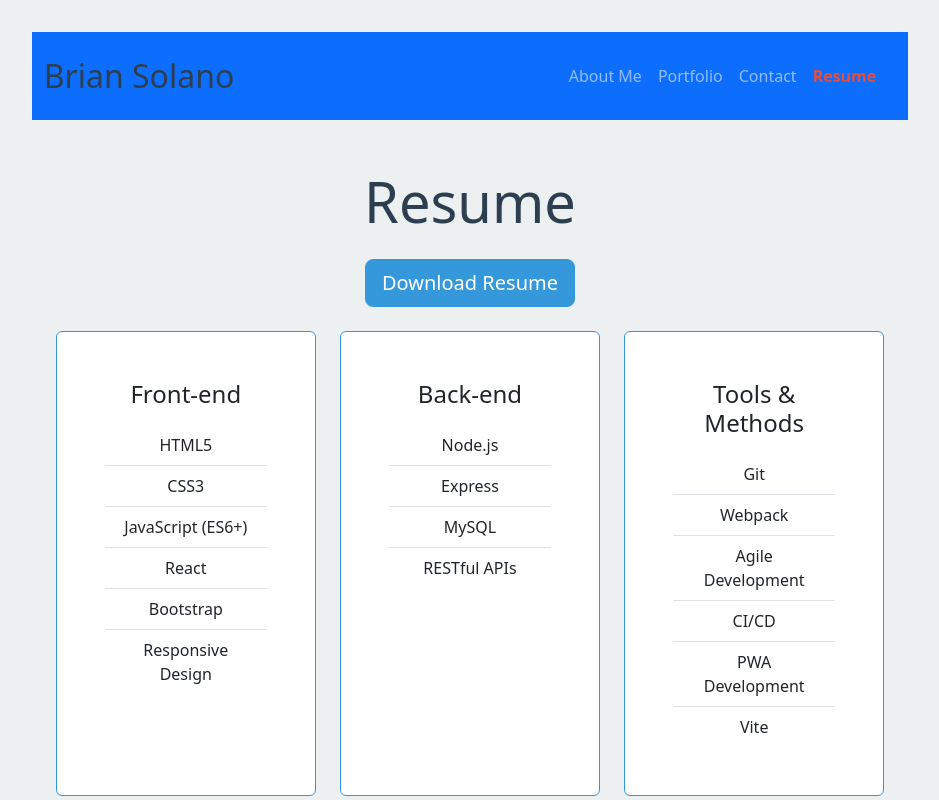
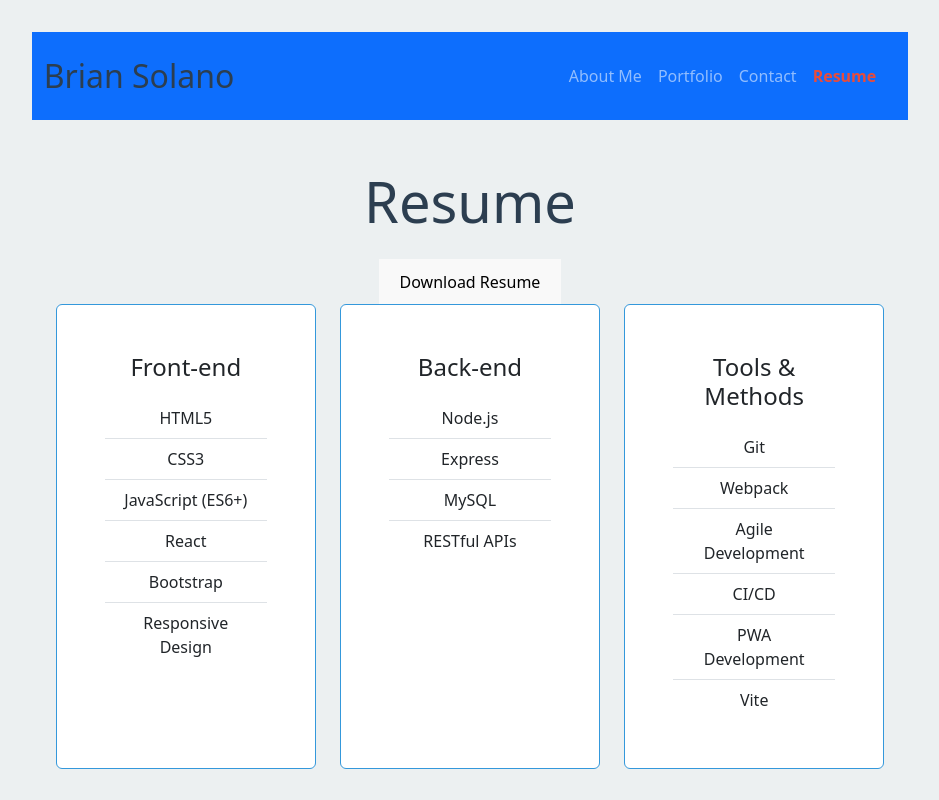
Before and after one commit to brolano/React-Portfolio, a React (Vite) app in the folder react-portfolio/: page /resume in a window 1280 px wide. Shown: the top 800 px of the page, without its empty margins (170-1109 px from the left). Built offline with nearby package versions, Linux system fonts and the light colour scheme.

Commit message:
updated resume to fix download functionality

```diff
--- a/react-portfolio/src/components/Portfolio.jsx
+++ b/react-portfolio/src/components/Portfolio.jsx
@@ -2,7 +2,7 @@ import Project from './Project';
 import Image1 from '../assets/images/database.jpeg';
 import Image2 from '../assets/images/vehiclebuilder.webp';
 import Image3 from '../assets/images/readme2.webp';
-import Image4 from '../assets/images/planner photo.webp';;
+import Image4 from '../assets/images/planner photo.webp';
 
 function Portfolio() {
     const projects = [
--- a/react-portfolio/src/components/Resume.jsx
+++ b/react-portfolio/src/components/Resume.jsx
@@ -1,3 +1,5 @@
+import Resume1 from '../assets/images/Resume.pdf'
+
 function Resume() {
     const proficiencies = {
       'Front-end': [
@@ -24,18 +26,24 @@ function Resume() {
       ]
     }
 
+    const handleDownload = () => {
+      const link = document.createElement('a');
+      link.href = Resume1;
+      link.download = 'Resume.pdf';
+      document.body.appendChild(link);
+      link.click();
+      document.body.removeChild(link);
+    };
+
     return (
       <section className="container">
         <h2 className="display-4 mb-4">Resume</h2>
-        <div className="mb-4">
-          <a
-            href="./src/assets/images/Resume.pdf"
-            download
-            className="btn btn-primary btn-lg"
-          >
-            Download Resume
-          </a>
-        </div>
+        <button
+        onClick={handleDownload}
+        className="download-button"
+      >
+        Download Resume
+      </button>
 
         <div className="row">
           {Object.entries(proficiencies).map(([category, skills]) => (
```
